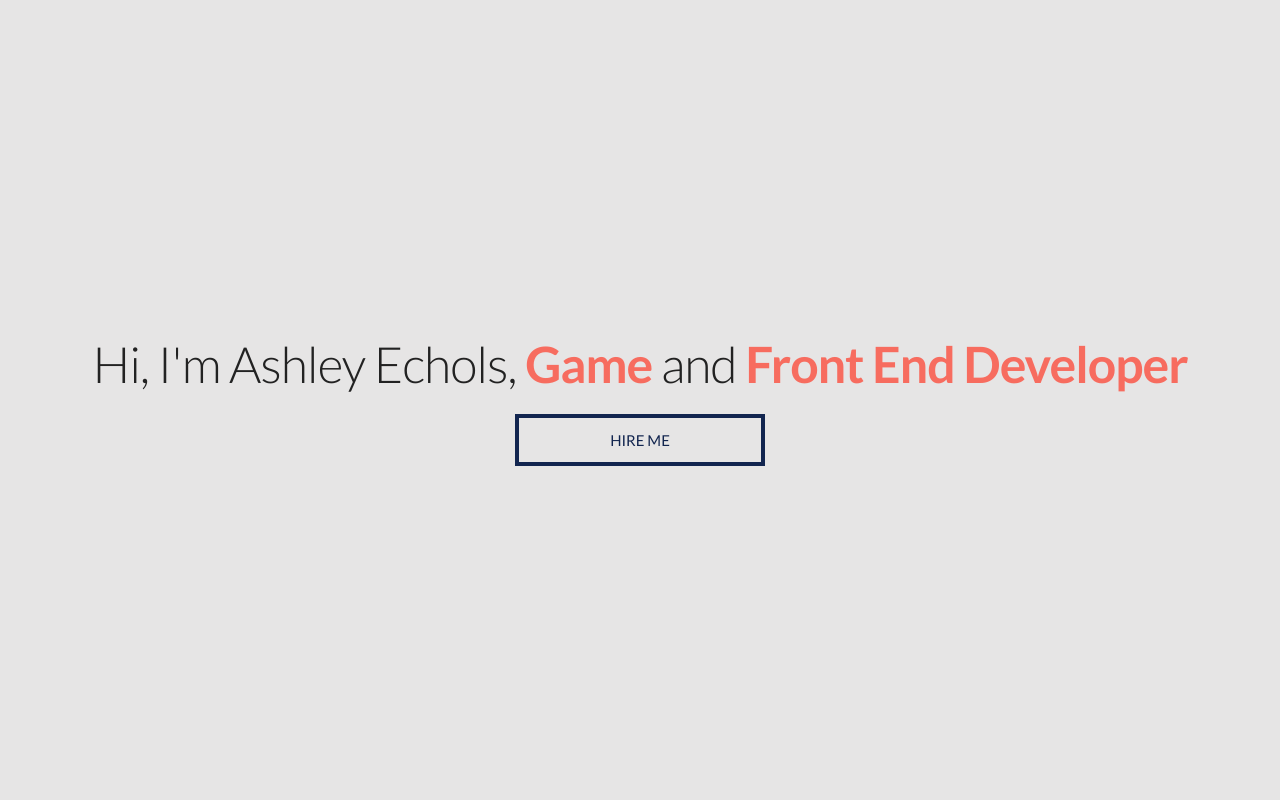
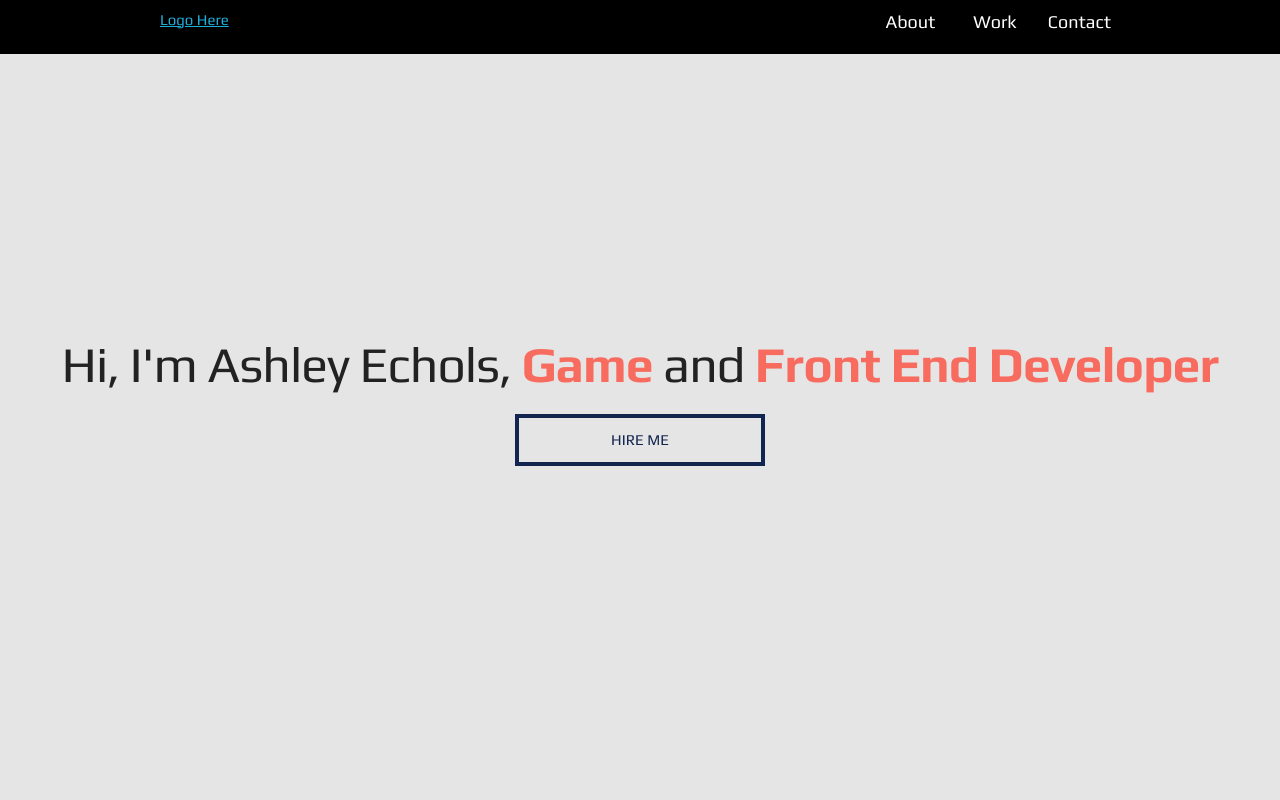
Before and after one commit to anechol/portfolio-site, a website: page app/index.html in a window 1280 px wide. Shown: the top 800 px of the page. Drawn offline with Linux system fonts and the light colour scheme.

Commit message:
Changes font style, fixes navbar for small tablets.

```diff
--- a/app/index.html
+++ b/app/index.html
@@ -4,24 +4,31 @@
 <head>
 	<meta charset="UTF-8">
 	<title>Ashley E. | Web Developer</title>
+
+	<meta name="author" content="Ashley Echols">
+	<meta name="description" content="Front End Web Developer who blurs the line between technology and art.">
 	<meta name="viewport" content="width=device-width, initial-scale=1">
-	<link rel="stylesheet" href="/css/normalize.css" media="screen" title="no title" charset="utf-8">
+
+	<link rel="stylesheet" href="/css/normalize.css" media="screen" charset="utf-8">
 	<link rel="stylesheet" href="/css/skeleton.plus.css">
-	<link rel="stylesheet" href="/css/main.css" media="screen" title="no title" charset="utf-8">
-	<!-- TODO: Add some meta stuff here. Find out what it does. -->
+	<link rel="stylesheet" href="/css/main.css" media="screen" charset="utf-8">
 </head>
 
 <body>
-	<!-- <header class="header">
+	<header class="header">
+		<div class="container">
+
 				<a class="logo" href="">Logo Here</a>
 				<nav class="navbar" role="navigation">
 					<ul>
+						<li><a href="#">About</a></li>
 						<li><a href="#">Work</a></li>
-				<li><a href="#">About</a></li>
 						<li><a href="#">Contact</a></li>
 					</ul>
 				</nav>
-	</header> -->
+
+		</div>
+	</header>
 	<main>
 		<section class="intro">
 			<div class="heading">
@@ -77,8 +84,9 @@
 					<div class="title twelve columns-sm">
 						<h2>Projects</h2>
 					</div>
-					<div class="flexbox six colums">
+					<div class="flexbox twelve columns">
 						<figure class="item">
+							<figcaption><h4>Pong</h4></figcaption>
 							<img src="http://lorempixel.com/500/300" alt="Placeholder">
 							<figcaption>This is my first project completed. Blah, blah...</figcaption>
 							<ul class="tags">
@@ -89,6 +97,7 @@
 							</ul>
 						</figure>
 						<figure class="item">
+							<figcaption><h4>Artist Portfolio</h4></figcaption>
 							<img src="http://lorempixel.com/500/300" alt="Placeholder">
 							<figcaption>This is my first project completed. Blah, blah...</figcaption>
 							<ul class="tags">
--- a/app/sass/layout/_footer.sass
+++ b/app/sass/layout/_footer.sass
@@ -31,6 +31,6 @@
 .copy
 	p
 		color: $grey
-		opacity: 0.4
+		opacity: 0.2
 		font-weight: 700
 		margin: 0
--- a/app/sass/layout/_global.sass
+++ b/app/sass/layout/_global.sass
@@ -1,6 +1,12 @@
+// Font Styles
+@import 'https://fonts.googleapis.com/css?family=Play:400,700'
+
 // Changes box sizing to border-box for correct height/width
 html
-  box-sizing: border-box
+	box-sizing: border-box
+
+body, h1, h2, h3, h4, h5, h6,
+	font-family: 'Play', 'Lato', sans-serif
 
 *, *:before, *:after
-  box-sizing: inherit
+	box-sizing: inherit
--- a/app/sass/layout/_navbar.sass
+++ b/app/sass/layout/_navbar.sass
@@ -1,14 +1,26 @@
 .header
+	display: none
 	background: transparent
-	padding: 15px
+	padding: 0.5em
+	position: fixed
+	background: black
+	z-index: 5
+	width: 100%
+	@media screen and (min-width: 551px)
+		display: block
+
+.logo
 
 .navbar
 	float: right
+	display: inline
+	z-index: 5
 	a
-		padding: 5px
-		color: $blue
+		padding: 0.5em
+		margin: 0
+		color: white
 		border-bottom: 3px solid transparent
 		transition: border 0.2s
 		&:hover
-			border-bottom: 3px solid $blue
+			border-bottom: 3px solid $red
 			transition: border 0.2s
--- a/app/sass/layout/_work.sass
+++ b/app/sass/layout/_work.sass
@@ -15,5 +15,7 @@
 			max-width: 90vw
 		figcaption
 			padding: 5px
+			h4
+				font-weight: 700
 	.tags li
 		+tag
```
Also changed, not shown: app/css/main.css. Lines whose indentation alone changed are shown as unchanged.
